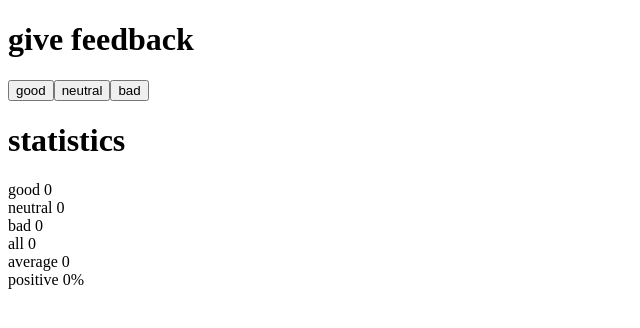
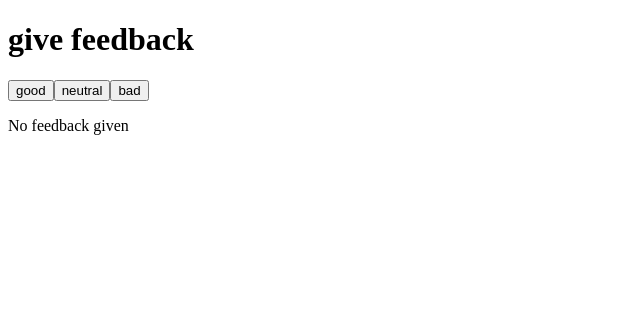
Before and after one commit to xTanzu/HY_FullStack, a React (Vite) app in the folder osa1/unicafe/: page / in a window 1280 px wide. Shown: the top 328 px of the page, without its empty margins (0-640 px from the left). Built offline with nearby package versions, Linux system fonts and the light colour scheme.

Commit message:
1.9 Show statistics conditionally
- Show statistics only if feedback is
  alredy given

```diff
--- a/osa1/unicafe/src/App.jsx
+++ b/osa1/unicafe/src/App.jsx
@@ -28,9 +28,10 @@ const Statistics = ({stats}) => {
     const neutral_fb = stats.neutral
     const bad_fb = stats.bad
     const all_fb = good_fb + neutral_fb + bad_fb
+
+    if (all_fb > 0) {
         const average_fb = Math.round((good_fb - bad_fb) / all_fb * 100) / 100
         const positive_fb_percent = Math.round(good_fb / all_fb * 100)
-
         return (
             <div>
                 <Header>statistics</Header>
@@ -38,10 +39,13 @@ const Statistics = ({stats}) => {
                 <Stat text='neutral' value={neutral_fb} />
                 <Stat text='bad' value={bad_fb} />
                 <Stat text='all' value={all_fb} />
-            <Stat text='average' value={average_fb ? average_fb : '0'} />
-            <Stat text='positive' value={positive_fb_percent ? positive_fb_percent + '%' : '0%'} />
+                <Stat text='average' value={average_fb} />
+                <Stat text='positive' value={positive_fb_percent + '%'} />
             </div>
         )
+    }
+
+    return <p>No feedback given</p>
 }
 
 const Stat = ({text, value}) => {
```
Lines whose indentation alone changed are shown as unchanged.
